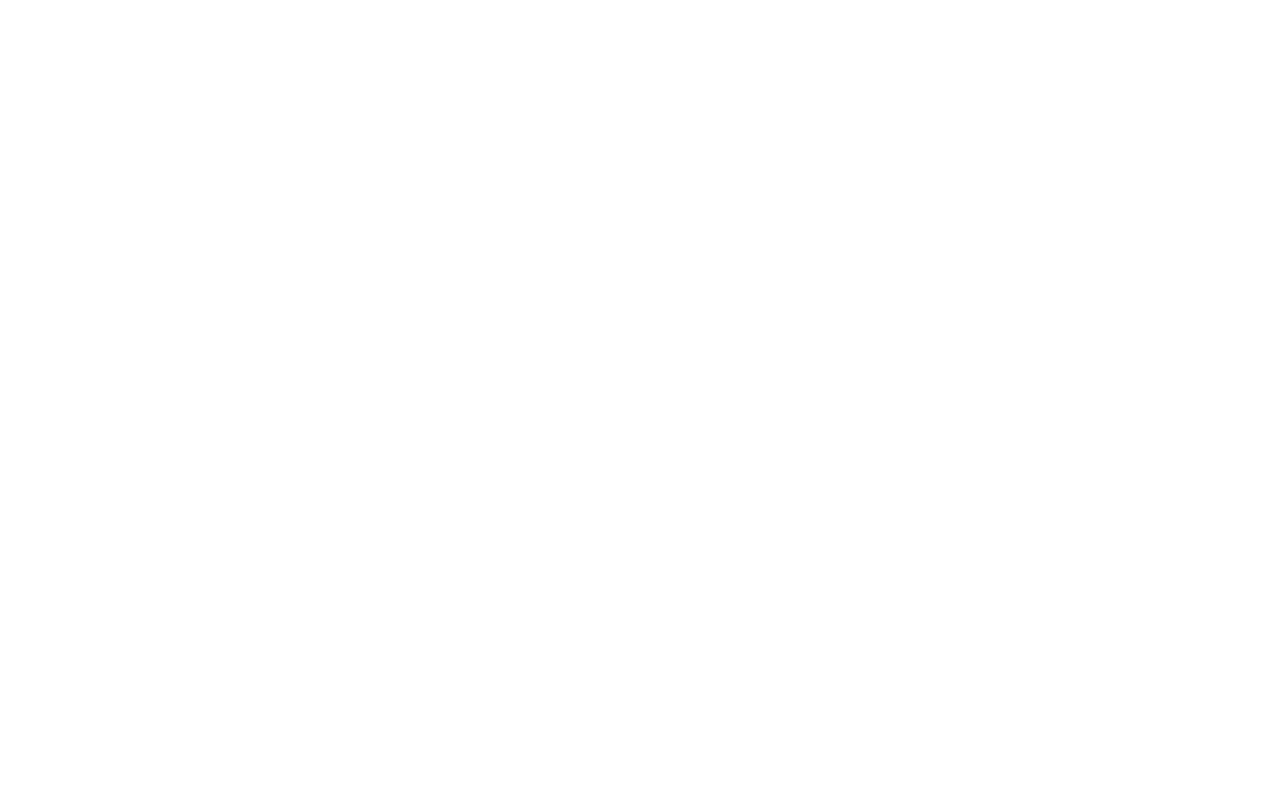
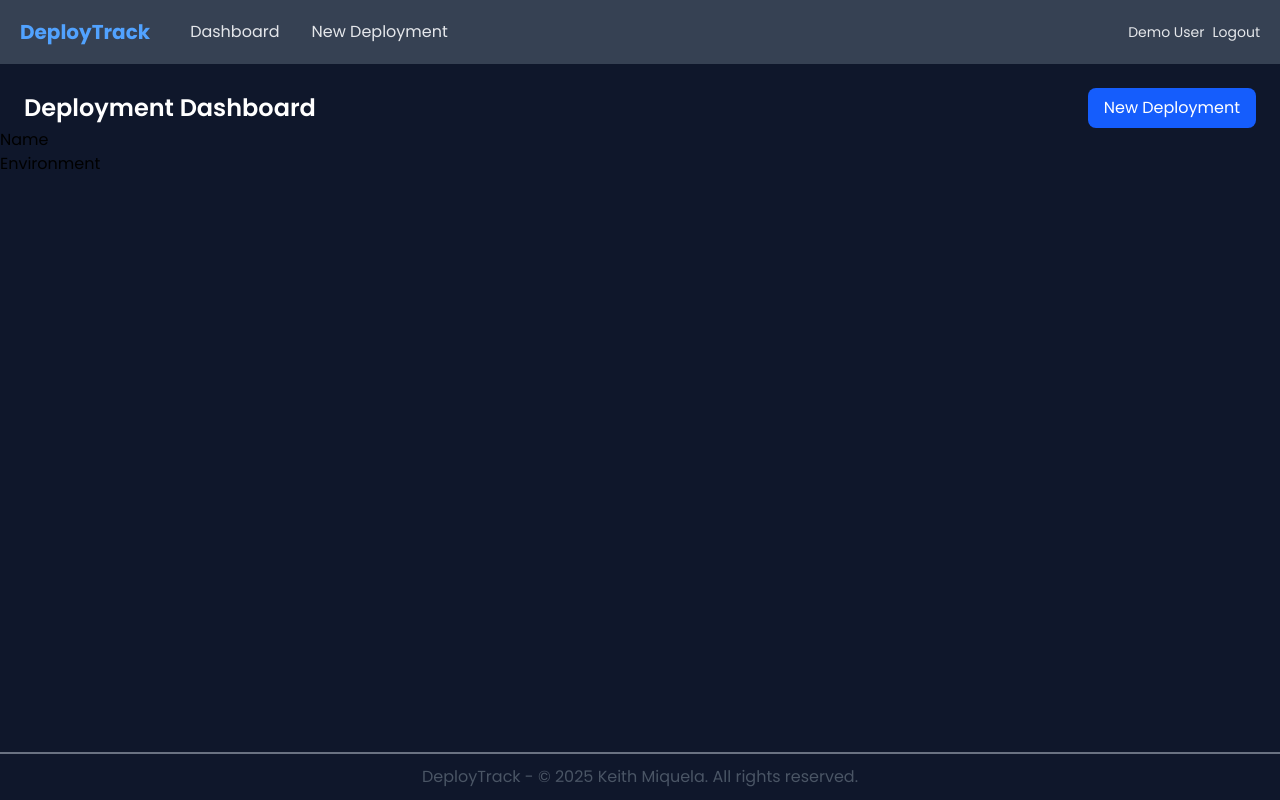
Before and after one commit to keithmiquela/DeployTrack, a React (Vite) app in the folder frontend/: page /home in a window 1280 px wide. Before the commit this address had no page. Built offline with nearby package versions, Linux system fonts and the light colour scheme.

Commit message:
feat: started styling dashboard

```diff
--- a/frontend/layouts/MainLayout.jsx
+++ /dev/null
@@ -1,10 +0,0 @@
-import React from 'react'
-import { Outlet } from 'react-router'
-
-const MainLayout = () => {
-  return (
-    <div>MainLayout</div>
-  )
-}
-
-export default MainLayout
--- a/frontend/pages/dashboard.jsx
+++ /dev/null
@@ -1,9 +0,0 @@
-import React from 'react'
-
-const dashboard = () => {
-  return (
-    <div>dashboard</div>
-  )
-}
-
-export default dashboard
--- /dev/null
+++ b/frontend/src/components/DeploymentTable.jsx
@@ -0,0 +1,14 @@
+import React from 'react'
+
+const DeploymentTable = () => {
+  return (
+    <div>
+        <div>
+            <p>Name</p>
+            <p>Environment</p>
+        </div>
+    </div>
+  )
+}
+
+export default DeploymentTable
--- /dev/null
+++ b/frontend/src/components/Footer.jsx
@@ -0,0 +1,11 @@
+import React from 'react'
+
+const Footer = () => {
+  return (
+    <div className='bg-slate-900 text-gray-600 flex justify-center h-12 items-center border-t-2 border-solid border-gray-500'>
+      DeployTrack - © 2025 Keith Miquela. All rights reserved.
+    </div>
+  )
+}
+
+export default Footer
--- a/frontend/components/loginForm.jsx
+++ b/frontend/src/components/LoginForm.jsx
@@ -49,7 +49,7 @@
         setEmailError(validateEmail(email))
         setPasswordError(validatePassword(password));
         if(!validateEmail(email)&&!validatePassword(password)){
-            navigate("/dashboard");
+            navigate("/home");
         }
     }
 
@@ -59,21 +59,21 @@
 
     return (
         <>
-            <form className="w-lg h-[20rem] bg-gray-800 rounded-xl py-9 px-8" onSubmit={handleSubmit}>
+            <form className="w-lg h-80 bg-gray-800 rounded-xl py-9 px-8" onSubmit={handleSubmit}>
                 <p className="text-sm text-white mb-1">Email address</p>
-                <input type="text" placeholder="name@example.com" required value={email} onChange={handleEmailChange}
-                    className="bg-gray-700 w-full h-[2.4rem] rounded-md px-3 text-sm text-gray-100 mb-2 focus:outline-2 focus:outline-blue-400"
+                <input type="email" placeholder="name@example.com" required value={email} onChange={handleEmailChange}
+                    className="bg-gray-700 w-full h-10 rounded-md px-3 text-sm text-gray-100 mb-2 focus:outline-2 focus:outline-blue-400"
                 >
                 </input>
                 <div className="h-[1rem]">{emailError && <p className="text-xs text-red-400">{emailError}</p>}</div>
                 <p className="text-sm text-white mb-1">Password</p>
-                <input type="text" placeholder="name@example.com" minLength={8} maxLength={32} required value={password} onChange={handlePasswordChange}
-                    className="bg-gray-700 w-full h-[2.4rem] rounded-md px-3 text-sm text-gray-100 mb-2 focus:outline-2 focus:outline-blue-400"
+                <input type="text" minLength={8} maxLength={32} required value={password} onChange={handlePasswordChange}
+                    className="bg-gray-700 w-full h-10 rounded-md px-3 text-sm text-gray-100 mb-2 focus:outline-2 focus:outline-blue-400"
                 >
                 </input>
                 <div className="h-[1rem] mb-2">{passwordError && <p className="text-xs text-red-400">{passwordError}</p>}</div>
 
-                <button className="bg-blue-600 text-white text-sm w-full h-[2.3rem] rounded-md hover:bg-blue-500 active:bg-blue-700 cursor-pointer mb-2">Sign In</button>
+                <button className="bg-blue-600 text-white text-sm w-full h-10 rounded-md hover:bg-blue-500 active:bg-blue-700 cursor-pointer mb-2">Sign In</button>
                 <p className="text-gray-400 text-xs">For demo purposes, any email and password will work</p>
             </form>
         </>
--- /dev/null
+++ b/frontend/src/components/Navbar.jsx
@@ -0,0 +1,21 @@
+import React from 'react'
+
+const Navbar = () => {
+  return (
+    <div className="bg-gray-700 h-16 flex flex-row justify-between items-center p-5">
+      <div className='flex flex-row gap-10'>
+        <p className='text-xl text-blue-400 font-bold'>DeployTrack</p>
+        <div className='flex flex-row gap-8'>
+          <button className="cursor-pointer text-gray-200 hover:text-white">Dashboard</button>
+          <button className="cursor-pointer text-gray-200 hover:text-white">New Deployment</button>
+        </div>
+      </div>
+      <div className='flex flex-row gap-2 text-sm'>
+        <p className="text-gray-200">Demo User</p>
+        <button className="cursor-pointer text-gray-200 hover:text-white">Logout</button>
+      </div>
+    </div>
+  )
+}
+
+export default Navbar
--- /dev/null
+++ b/frontend/src/layouts/MainLayout.jsx
@@ -0,0 +1,20 @@
+import React from 'react'
+import { Outlet } from 'react-router'
+import Navbar from '../components/Navbar.jsx'
+import Footer from '../components/Footer.jsx'
+
+const MainLayout = () => {
+  return (
+    <>
+      <div className="flex flex-col min-h-screen">
+        <Navbar />
+        <div className="flex-grow bg-slate-900">
+          <Outlet />
+        </div>
+        <Footer />
+      </div>
+    </>
+  )
+}
+
+export default MainLayout
--- a/frontend/src/main.jsx
+++ b/frontend/src/main.jsx
@@ -1,6 +1,6 @@
 import { createRoot } from 'react-dom/client'
 import './index.css'
-import AppRoutes from '../routes/AppRoutes'
+import AppRoutes from './routes/AppRoutes'
 
 createRoot(document.getElementById('root')).render(
   <AppRoutes />
--- /dev/null
+++ b/frontend/src/pages/Dashboard.jsx
@@ -0,0 +1,16 @@
+import React from 'react'
+import DeploymentTable from '../components/DeploymentTable.jsx'
+
+const Dashboard = () => {
+  return (
+    <>
+      <div className="flex flex-row justify-between items-center mt-6 mx-6">
+        <h1 className="text-white text-2xl font-semibold">Deployment Dashboard</h1>
+        <button className="text-white bg-blue-600 h-full py-2 px-4 rounded-lg">New Deployment</button>
+      </div>
+      <DeploymentTable />
+    </>
+  )
+}
+
+export default Dashboard
--- a/frontend/routes/AppRoutes.jsx
+++ b/frontend/src/routes/AppRoutes.jsx
@@ -1,13 +1,16 @@
 import { BrowserRouter, Routes, Route } from 'react-router'
 import Dashboard from '../pages/Dashboard.jsx'
 import Login from '../pages/Login.jsx'
+import MainLayout from '../layouts/MainLayout.jsx'
 
 const AppRoutes = () => {
   return (
     <BrowserRouter>
         <Routes>
         <Route path="/" element={<Login />} />
-        <Route path="dashboard" element={<Dashboard />} />
+        <Route path="home" element={<MainLayout />}>
+          <Route index element={<Dashboard />}></Route>
+        </Route>
         </Routes>
     </BrowserRouter>
   )
```
Also changed, not shown: frontend/components/Navbar.jsx (deleted), frontend/src/pages/Login.jsx (renamed from frontend/pages/login.jsx).
